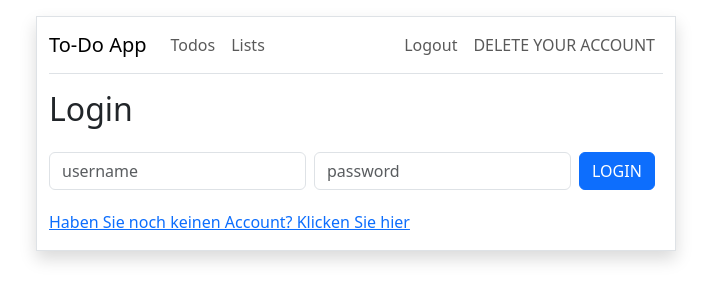
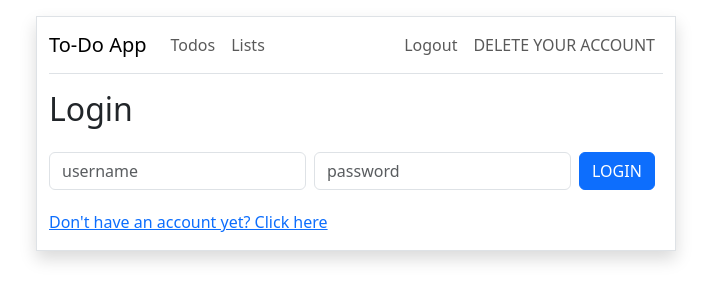
Before and after one commit to kathichro/wiederholungspruefung, a Flask app: page /login in a window 1280 px wide. Shown: the top 302 px of the page, without its empty margins (284-995 px from the left). Run offline with Flask 3, Linux system fonts and the light colour scheme; some libraries are stand-ins or nearby versions.

Commit message:
Texte englisch gemacht login.html + Kommentare

```diff
--- a/templates/login.html
+++ b/templates/login.html
@@ -1,3 +1,4 @@
+ <!--Hier habe ich den HTML-Code geschrieben, um die Login-Seite anzuzeigen -->
  <!DOCTYPE html>
 <html lang=en>
 
@@ -25,7 +26,7 @@
             </form>
        </div>
 
-       <a href="{{url_for('register')}}">Haben Sie noch keinen Account? Klicken Sie hier</a>
+       <a href="{{url_for('register')}}">Don't have an account yet? Click here</a>
       {% endblock %}
 </body>
 </html>
```
